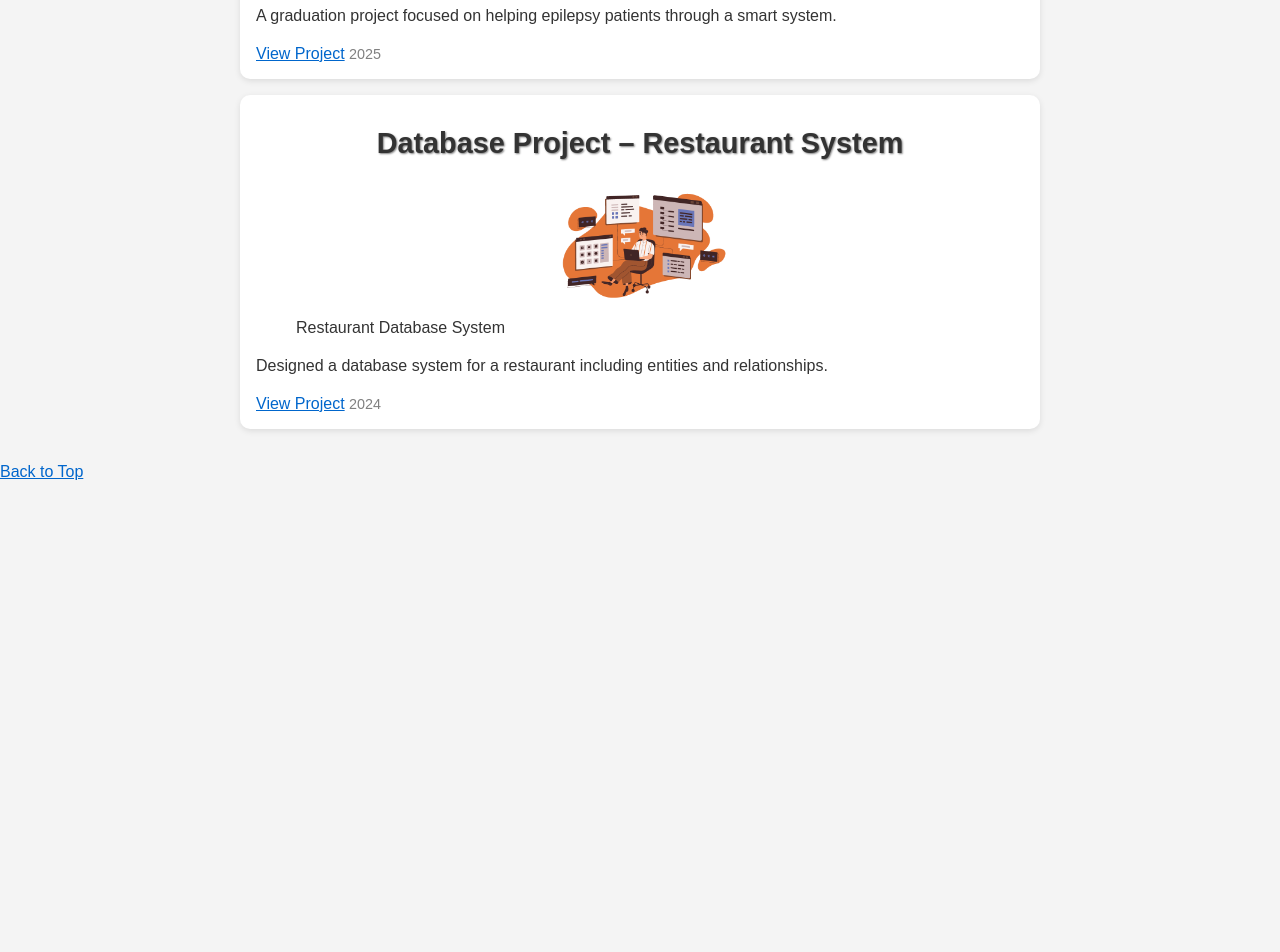
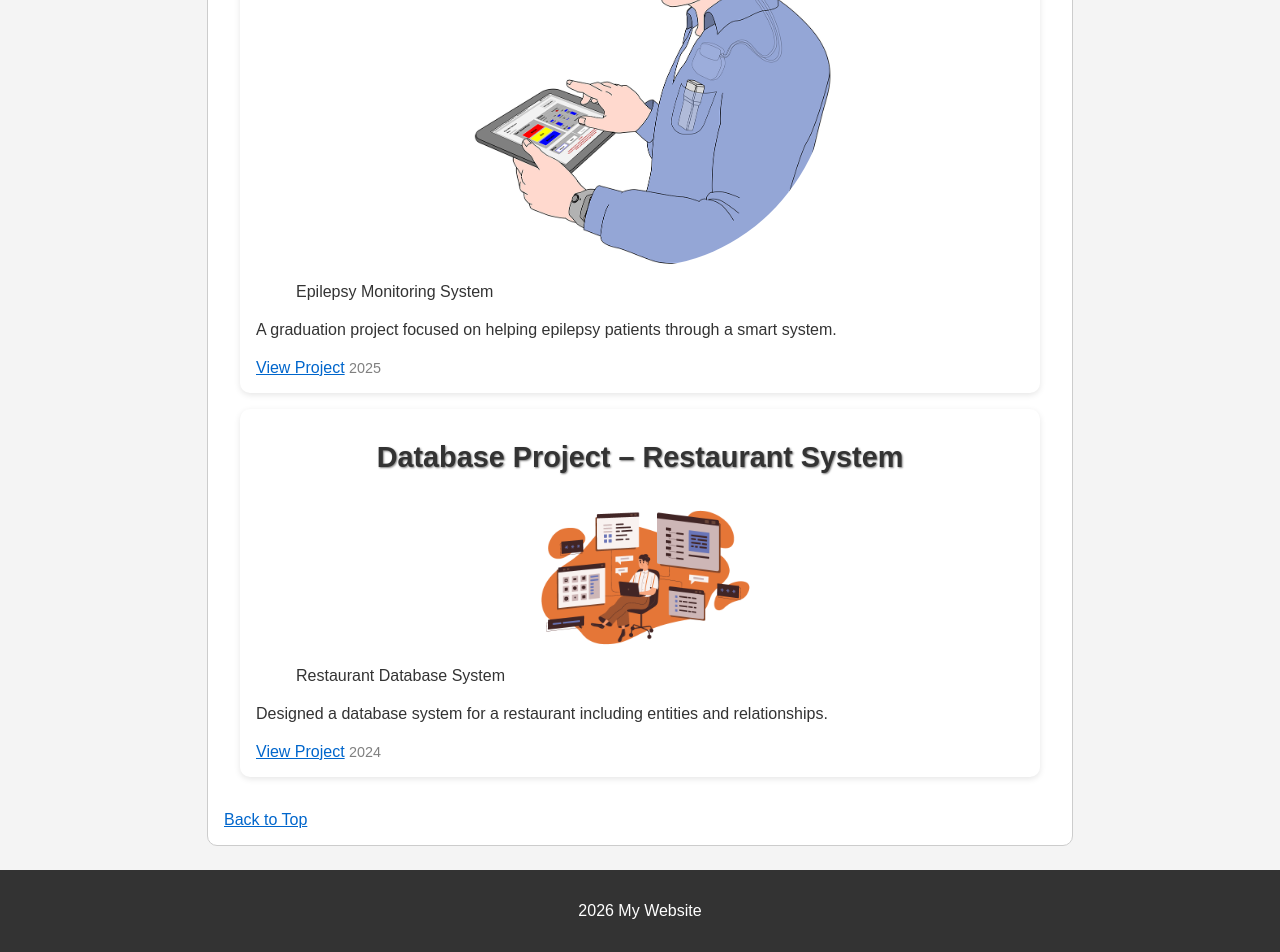
Before and after one commit to Dena1555/hw3, a plain HTML site: page projects.html in a window 1280 px wide. Shown: the part 1145-2097 px from the top of the page. Before the commit the page ends 1626 px from the top, so only its background shows below. Drawn offline with Linux system fonts and the light colour scheme.

Commit message:
Add files via upload

```diff
--- a/projects.html
+++ b/projects.html
@@ -21,7 +21,8 @@
 
 </header>
 
-<main>
+<!-- ✨ أضفنا container -->
+<main class="container">
 
 <section>
 <h2>My Projects</h2>
@@ -33,7 +34,7 @@
 <h2>Software Engineering Project</h2>
 
 <figure>
-<img src="images/project1.png" alt="CV Website" width="300">
+<img src="images/project1.png" alt="CV Website">
 <figcaption>Personal CV Website Project</figcaption>
 </figure>
 
@@ -54,7 +55,7 @@ A personal CV website built using WordPress to showcase my skills, education, an
 <h2>University Academic Project</h2>
 
 <figure>
-<img src="images/project2.png" alt="Epilepsy System" width="200">
+<img src="images/project2.png" alt="Epilepsy System">
 <figcaption>Epilepsy Monitoring System</figcaption>
 </figure>
 
@@ -75,7 +76,7 @@ A graduation project focused on helping epilepsy patients through a smart system
 <h2>Database Project – Restaurant System</h2>
 
 <figure>
-<img src="images/project3.png" alt="Database System" width="300">
+<img src="images/project3.png" alt="Database System">
 <figcaption>Restaurant Database System</figcaption>
 </figure>
 
@@ -95,5 +96,9 @@ Designed a database system for a restaurant including entities and relationships
 
 </main>
 
+<footer>
+<p>2026 My Website</p>
+</footer>
+
 </body>
 </html>
```
